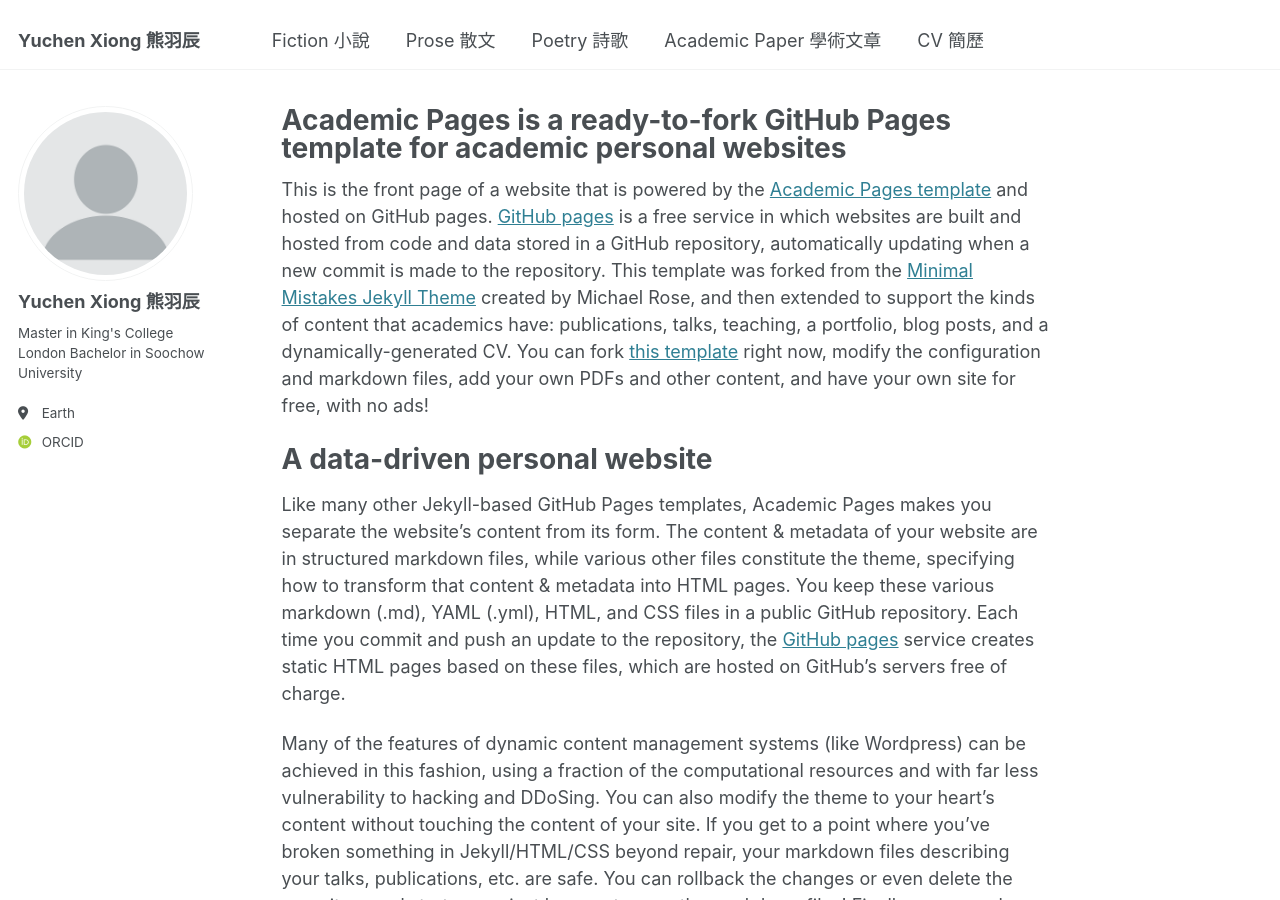
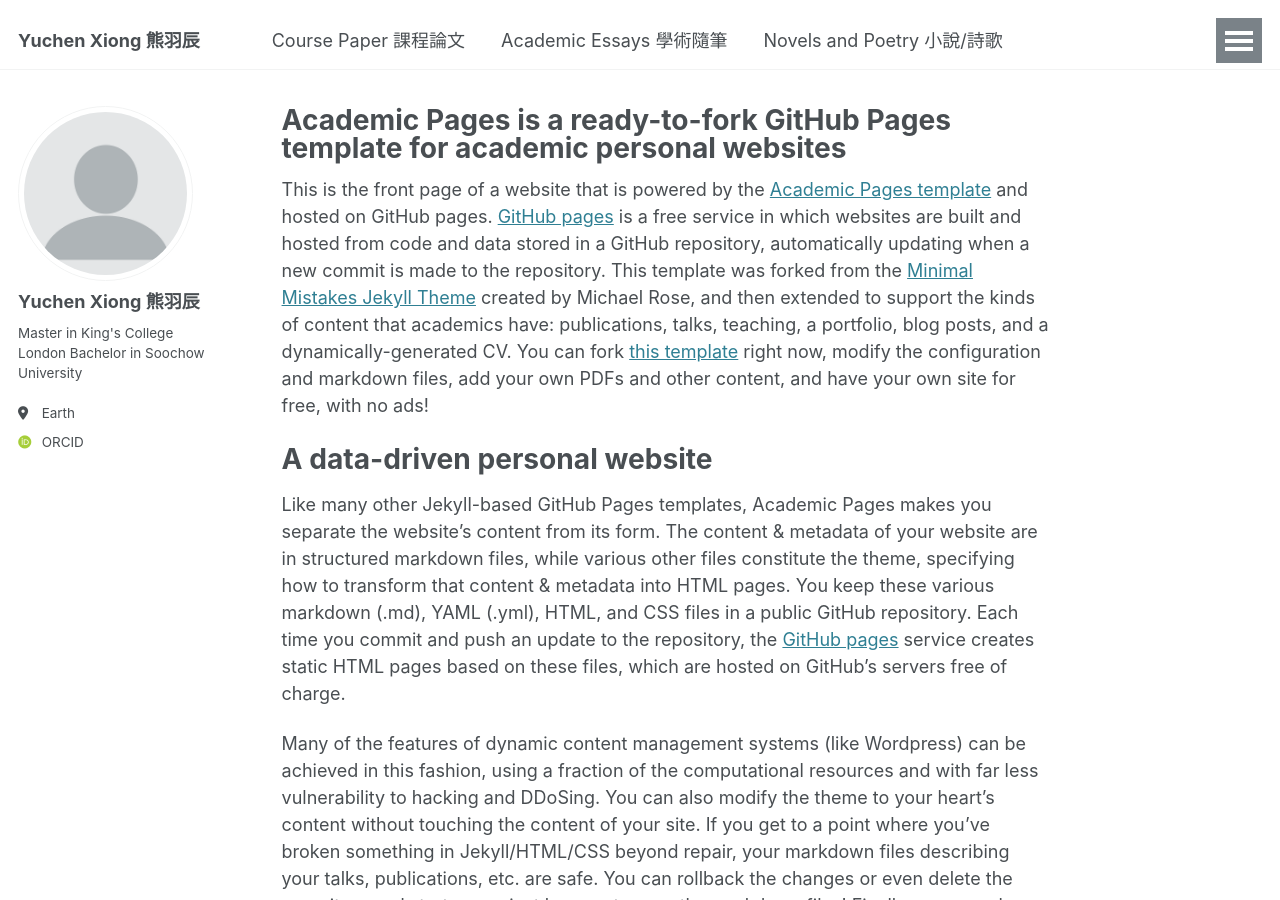
Before and after one commit to yuchen2402/yuchen2402.github.io, a Jekyll site: the page built from _pages/about.md, in a window 1280 px wide and 900 px high. Built offline with Jekyll 4.4.1, drawn with Linux system fonts in a browser that asks for light colours; some web fonts are replaced.

Commit message:
Update navigation titles for course content

```diff
--- a/_data/navigation.yml
+++ b/_data/navigation.yml
@@ -5,16 +5,16 @@
 # prevent it from being included in the site.
 
 main:
-  - title: "Fiction 小說"
+  - title: "Course Paper 課程論文"
     url: /fiction/
 
-  - title: "Prose 散文"
+  - title: "Academic Essays 學術隨筆"
     url: /prose/
 
-  - title: "Poetry 詩歌"
+  - title: "Novels and Poetry 小說/詩歌"
     url: /poetry/
 
-  - title: "Academic Paper 學術文章"
+  - title: "Art Works 藝術作品"
     url: /academic/
 
   - title: "CV 簡歷"
```
